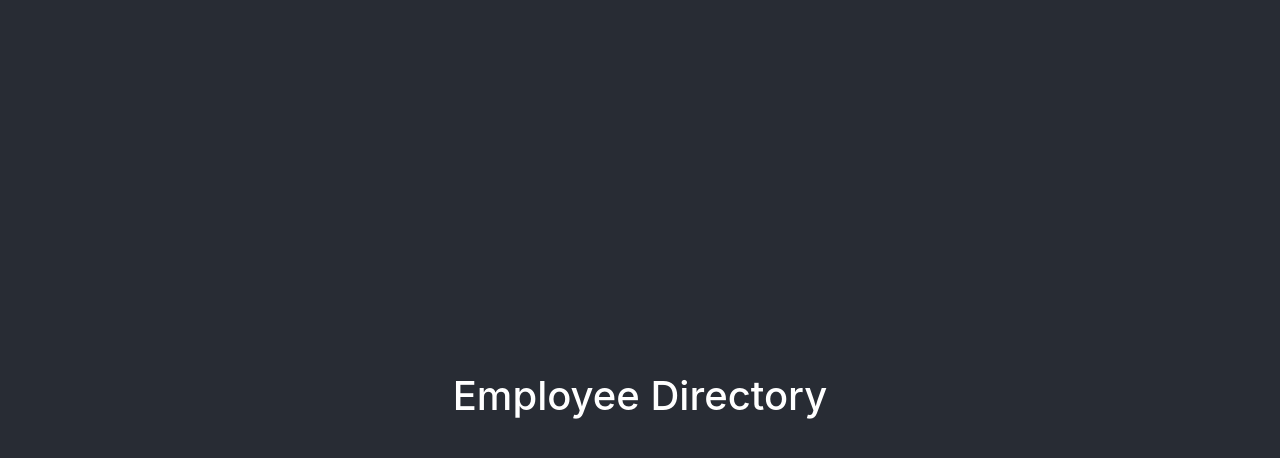
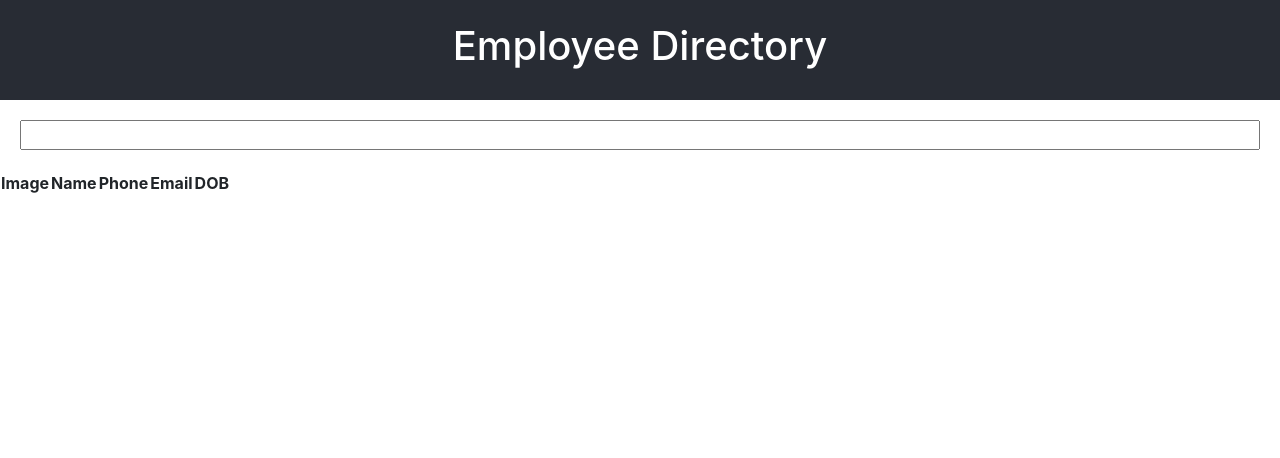
Before and after one commit to markkhoo/19-employee-directory, a React (Create React App) app: page / in a window 1280 px wide. Shown: the top 458 px of the page. Built offline with nearby package versions, Linux system fonts and the light colour scheme.

Commit message:
add the stuff in App plus and create row

```diff
--- a/src/App.css
+++ b/src/App.css
@@ -1,10 +1,12 @@
+
+
 .App {
   text-align: center;
 }
 
 .App-header {
   background-color: #282c34;
-  min-height: 100vh;
+  min-height: 100px;
   display: flex;
   flex-direction: column;
   align-items: center;
@@ -12,3 +14,12 @@
   font-size: calc(10px + 2vmin);
   color: white;
 }
+
+.Search {
+  width: 100%;
+  padding: 20px;
+}
+
+.Search input {
+  width: 100%;
+}
--- a/src/App.js
+++ b/src/App.js
@@ -1,12 +1,30 @@
+import axios from "axios";
+import React from "react";
+import { useState, useReducer, useEffect } from 'react'
+import TableRow from "./components/row";
+
 import './App.css';
 
 function App() {
+
+
   return (
-    <div>
+    <div className="App">
       <header className="App-header">
         <h1>Employee Directory</h1>
       </header>
-
+      <div className="Search">
+        <input type="text"></input>
+      </div>
+      <table>
+        <tr>
+          <th>Image</th>
+          <th>Name</th>
+          <th>Phone</th>
+          <th>Email</th>
+          <th>DOB</th>
+        </tr>
+      </table>
     </div>
   );
 }
--- /dev/null
+++ b/src/components/row.js
@@ -0,0 +1,15 @@
+import React from "react";
+
+function TableRow(props) {
+    return (
+        <tr>
+            <td></td>
+            <td></td>
+            <td></td>
+            <td></td>
+            <td></td>
+        </tr>
+    );
+};
+
+export default TableRow;
```
